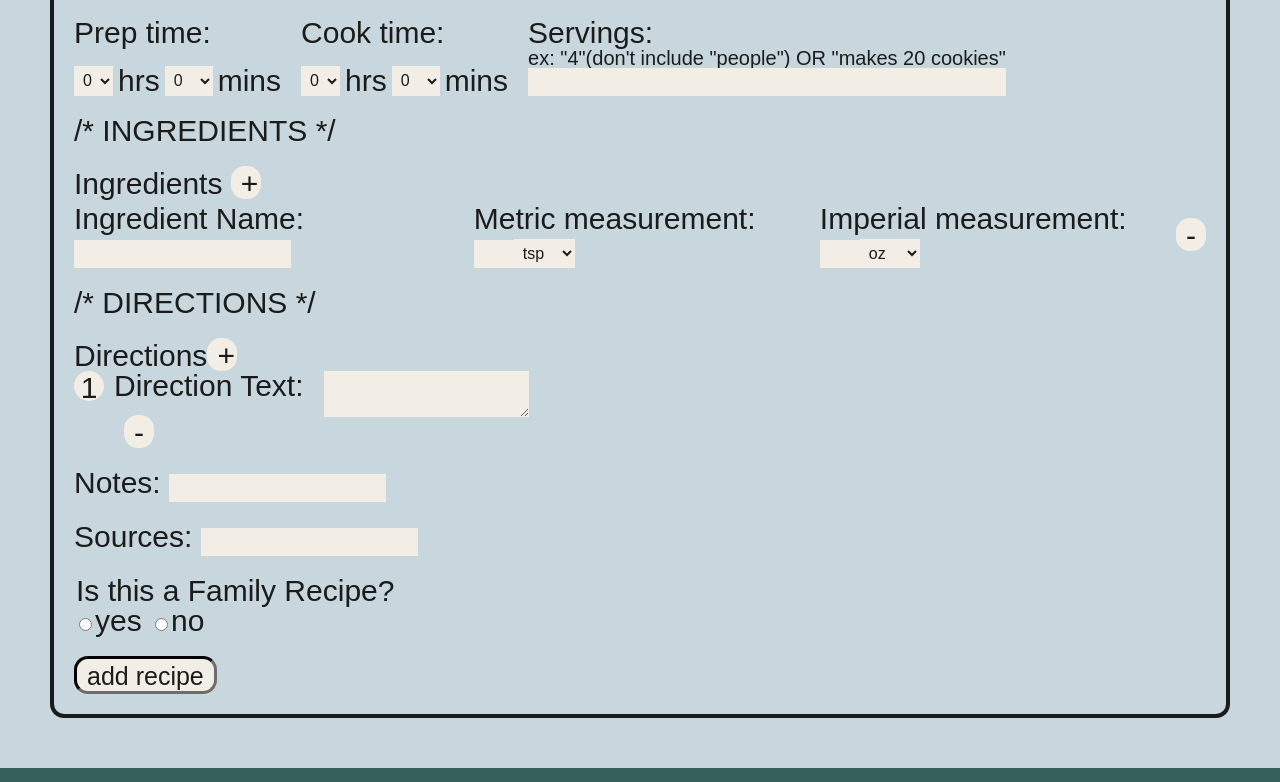
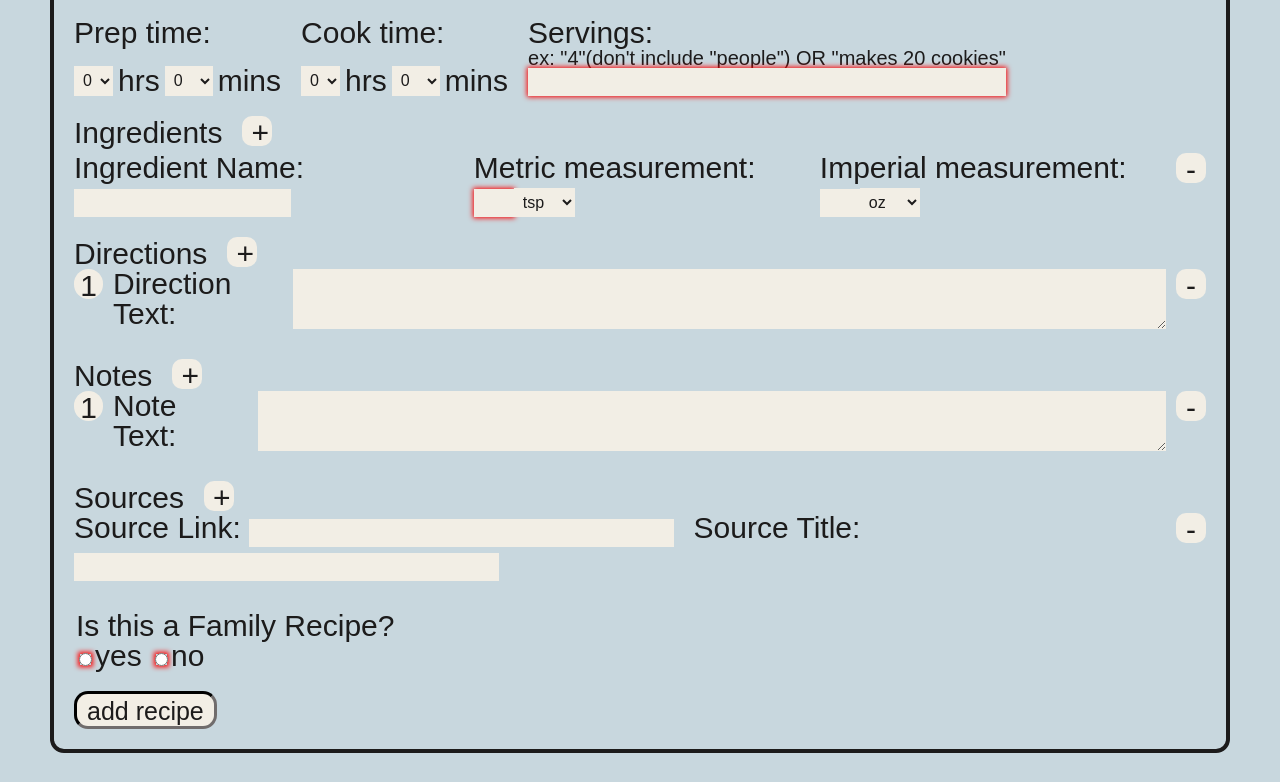
Before and after one commit to CJgett/gettinger-recipes, a Next.js app: page /add-recipe in a window 1280 px wide. Shown: the part 1038-1820 px from the top of the page. Built offline with nearby package versions, Linux system fonts and the light colour scheme; a web font is replaced by a local one.

Commit message:
add final fields, start be

```diff
--- a/app/add-recipe/page.jsx
+++ b/app/add-recipe/page.jsx
@@ -5,9 +5,11 @@ import '../styles/admin.css'
 import DurationInputField from '../components/form-components/DurationInputField.jsx'
 import IngredientField from '../components/form-components/NewIngredientField.jsx'
 import DirectionField from '../components/form-components/NewDirectionField.jsx'
-
+import SourceField from '../components/form-components/SourceField.jsx'
+import FieldType from '../constants/FieldType.jsx'
 
 export default function AddRecipePage() {
+
   /* setup INGREDIENTS */
   const [ingredientIDCounter, setIngredientIDCounter] = useState(0);
   const initialIngredientField = new IngredientField(ingredientIDCounter);
@@ -15,48 +17,58 @@ export default function AddRecipePage() {
 
   /* setup DIRECTIONS */
   const [directionIDCounter, setDirectionIDCounter] = useState(0);
-  const initialDirectionField = new DirectionField(directionIDCounter);
+  const initialDirectionField = new DirectionField(directionIDCounter, true);
   const [directionArray, setDirectionArray] = useState([{'key': directionIDCounter, 'directionField': initialDirectionField}]);
 
-function addNewDirection(e) {
+  /* setup NOTES */
+  const [noteIDCounter, setNoteIDCounter] = useState(0);
+  const initialNoteField = new DirectionField(noteIDCounter, false);
+  const [noteArray, setNoteArray] = useState([{'key': noteIDCounter, 'noteField': initialNoteField}]);
+
+  /* setup SOURCES */
+  const [sourceIDCounter, setSourceIDCounter] = useState(0);
+  const initialSourceField = new SourceField(sourceIDCounter);
+  const [sourceArray, setSourceArray] = useState([{'key': sourceIDCounter, 'sourceField': initialSourceField}]);
+
+
+  function addNewField(e, fieldType) {
     e.preventDefault();
-    let newID = directionIDCounter;
+    let idCounter, counterSettingFunction, objectToBeAdded, fieldArray, arraySettingFunction, fieldName;
+
+    if (fieldType === FieldType.Ingredient) {
+      idCounter = ingredientIDCounter, counterSettingFunction = setIngredientIDCounter,
+        objectToBeAdded = new IngredientField(ingredientIDCounter + 1), fieldArray = ingredientArray,
+        arraySettingFunction = setIngredientArray, fieldName = 'ingredientField';
+    } else if (fieldType === FieldType.Direction) {
+      idCounter = directionIDCounter, counterSettingFunction = setDirectionIDCounter,
+        objectToBeAdded = new DirectionField(directionIDCounter + 1, true), fieldArray = directionArray,
+        arraySettingFunction = setDirectionArray, fieldName = 'directionField';
+    } else if (fieldType === FieldType.Note) {
+      idCounter = noteIDCounter, counterSettingFunction = setNoteIDCounter,
+        objectToBeAdded = new DirectionField(noteIDCounter + 1, false), fieldArray = noteArray,
+        arraySettingFunction = setNoteArray, fieldName = 'noteField';
+    } else if (fieldType === FieldType.Source) {
+      idCounter = sourceIDCounter, counterSettingFunction = setSourceIDCounter,
+        objectToBeAdded = new SourceField(sourceIDCounter + 1), fieldArray = sourceArray,
+        arraySettingFunction = setSourceArray, fieldName = 'sourceField';
+    } else {
+      console.log("NOTHING HAPPENED HAHAHA stoopid");
+      return;
+    }
+
+    let newID = idCounter;
     newID++;
-    setDirectionIDCounter(newID);
-    let newDirectionArray = directionArray.slice(0);
-    let nextDirectionField = new DirectionField(newID);
-    newDirectionArray.push({'key': newID, 'directionField': nextDirectionField});
-    setDirectionArray(newDirectionArray);
+    counterSettingFunction(newID);
+    let newArray = fieldArray.slice(0);
+    let nextField = objectToBeAdded;
+    newArray.push({'key': newID, [fieldName]: nextField});
+    arraySettingFunction(newArray);
   }
 
-  function deleteThisField(e, id) {
+  function deleteThisField(e, id, fieldArray, arraySettingFunction) {
     e.preventDefault();
-    if (directionArray.length > 1) {
-      setDirectionArray((prevArray) => {
-        let updatedArray = prevArray.slice(0);
-        updatedArray.splice(updatedArray.findIndex((element) => element.key == id), 1);
-        return updatedArray;
-      });
-    }
-  }
-  /* setup NOTES */
-
-
-  function addNewIngredient(e) {
-    e.preventDefault();
-    let newID = ingredientIDCounter;
-    newID++;
-    setIngredientIDCounter(newID);
-    let newIngredientArray = ingredientArray.slice(0);
-    let nextIngredField = new IngredientField(newID);
-    newIngredientArray.push({'key': newID, 'ingredientField': nextIngredField});
-    setIngredientArray(newIngredientArray);
-  }
-
-  function deleteThisIngredient(e, id) {
-    e.preventDefault();
-    if (ingredientArray.length > 1) {
-      setIngredientArray((prevArray) => {
+    if (fieldArray.length > 1) {
+      arraySettingFunction((prevArray) => {
         let updatedArray = prevArray.slice(0);
         updatedArray.splice(updatedArray.findIndex((element) => element.key == id), 1);
         return updatedArray;
@@ -64,68 +76,82 @@ function addNewDirection(e) {
     }
   }
 
+  function addRecipeToDB(formData) {
+    const recipeAuthor = formData.get("recipe-author");
+    const prepTimeHrs = formData.get("prep_time_hrs");
+    const prepTimeMins = formData.get("prep_time_mins");
+    const picAltText = formData.get("pic_alt");
+    console.log(recipeAuthor);
+    console.log(picAltText);
+    console.log(prepTimeHrs +"hrs, " + prepTimeMins + "mins");
+    console.log("submitted");
+  }
+
   return (
     <section className="add-recipe-page">
       <h2>Add New Recipe</h2>
-      <form action="" method="get" name="add new recipe">
+      <form action={addRecipeToDB} name="add new recipe">
         <div className="form-group">
           <div className="form-question">
+            <label htmlFor="recipe-author">Recipe Author: </label>
+            <input name="recipe-author" id="recipe-author" />
+          </div>
+          <div className="form-question">
             <label htmlFor="name_en">English Name: </label>
-            <input id="name_en" required />
+            <input name="name_en" id="name_en" required />
           </div>
           <div className="form-question">
             <label htmlFor="name_kr">Korean Name: </label>
-            <input id="name_kr" required />
+            <input name="name_kr" id="name_kr" required />
           </div>
         </div>
         <div className="form-group pic">
           <div className="form-question">
             <label htmlFor="pic">Picture of finished dish: </label>
-            <input type="file" id="pic">
+            <input type="file" name="recipe_pic" id="pic">
             </input>
           </div>
           <div className="form-question">
             <label htmlFor="pic_alt" type="textarea">Alternative text for recipe picture: </label>
-            <textarea id="pic_alt" required />
+            <textarea id="pic_alt" name="pic_alt" required />
           </div>
         </div>
         <div className="form-group details">
           <div className="form-question">
             <label htmlFor="prep_time">Prep time: </label>
-           <DurationInputField overallID="prep_time" />
+           <DurationInputField fieldID="prep_time" />
           </div>
           <div className="form-question">
             <label htmlFor="cook_time">Cook time: </label>
-           <DurationInputField overallID="cook_time" />
+           <DurationInputField fieldID="cook_time" />
           </div>
           <div className="form-question">
             <label htmlFor="servings">Servings: </label>
             <span>ex: "4"(don't include "people") OR "makes 20 cookies"</span>
-            <input id="servings" required />
+            <input id="servings" name="servings" required />
           </div>
         </div>
 
-       /* INGREDIENTS */
+        {/* INGREDIENTS */}
 
-        <div id="ingredients" className="form-question">
+        <div id="ingredients" className="form-question ingredients">
           <div>
-            <label htmlFor="ingredients">Ingredients </label>
-
-            <button className="new-field-button" onClick={(e) => {addNewIngredient(e)}} title="add new ingredient">+</button>
+            Ingredients
+            <button className="new-field-button" onClick={(e) => {addNewField(e, FieldType.Ingredient)}} title="add new ingredient">+</button>
           </div>
               {ingredientArray.map((ingredient) => (
                 <div className="ingredient-group" key={ingredient.key}>
                   {ingredient.ingredientField}
-                  <button className="delete-field-button" onClick={(e) => {deleteThisIngredient(e, ingredient.key)}} title="delete this ingredient">-</button>
+                  <button className="delete-field-button" onClick={(e) => {deleteThisField(e, ingredient.key, ingredientArray, setIngredientArray)}} title="delete this ingredient">-</button>
                 </div>
               ))}
         </div>
 
-        /* DIRECTIONS */
+        {/* DIRECTIONS */}
 
         <div className="form-question directions">
           Directions
-          <button className="new-field-button" onClick={(e) => {addNewDirection(e)}} title="add new direction">
+          <button className="new-field-button" onClick={(e) => {addNewField(e, FieldType.Direction)}} title="add new direction">
             +
           </button>
           {directionArray.map((direction, index) => (
@@ -135,7 +161,7 @@ function addNewDirection(e) {
               </span>
               <div className="direction">
                 {direction.directionField}
-                <button className="delete-field-button" onClick={(e) => {deleteThisField(e, direction.key)}} title="delete this direction">
+                <button className="delete-field-button" onClick={(e) => {deleteThisField(e, direction.key, directionArray, setDirectionArray)}} title="delete this direction">
                   -
                 </button>
               </div>
@@ -143,22 +169,55 @@ function addNewDirection(e) {
           ))}
         </div>
 
+        {/* NOTES */}
 
-        <div className="form-question">
-          <label htmlFor="notes_en">Notes: </label>
-          <input id="notes_en" required />
+        <div className="form-question notes">
+          Notes
+          <button className="new-field-button" onClick={(e) => {addNewField(e, FieldType.Note)}} title="add new note">
+            +
+          </button>
+          {noteArray.map((note, index) => (
+            <div key={note.key}>
+              <span className="note-number">
+                {index + 1}
+              </span>
+              <div className="note">
+                {note.noteField}
+                <button className="delete-field-button" onClick={(e) => {deleteThisField(e, note.key, noteArray, setNoteArray)}} title="delete this note">
+                  -
+                </button>
+              </div>
+            </div>
+          ))}
         </div>
-        <div className="form-question">
-          <label htmlFor="sources">Sources: </label>
-          <input id="sources" required />
+
+        {/* SOURCES */}
+
+        <div className="form-question sources">
+          <div>
+            Sources
+            <button className="new-field-button" onClick={(e) => {addNewField(e, FieldType.Source)}} title="add new source">
+              +
+            </button>
+            {sourceArray.map((source) => (
+              <div key={source.key}>
+                {source.sourceField}
+                <button className="delete-field-button" onClick={(e) => {deleteThisField(e, source.key, sourceArray, setSourceArray)}} title="delete this source">
+                    -
+                </button>
+              </div>
+
+            ))}
+          </div>
         </div>
+
         <div className="form-question">
           <fieldset>
             <legend>Is this a Family Recipe?</legend>
             <div>
-              <input id="family_recipe_yes" name="family_recipe" type="radio" />
+              <input required id="family_recipe_yes" name="family_recipe" type="radio" />
               <label htmlFor="family_recipe_yes">yes </label>
-              <input id="family_recipe_no" name="family_recipe" type="radio" />
+              <input required id="family_recipe_no" name="family_recipe" type="radio" />
               <label htmlFor="family_recipe_no">no </label>
             </div>
           </fieldset>
--- a/app/components/form-components/NewDirectionField.jsx
+++ b/app/components/form-components/NewDirectionField.jsx
@@ -1,8 +1,8 @@
-export default function NewDirectionField(directionKey) {
+export default function NewDirectionField(directionKey, isDirection) {
   return (
     <div className={`direction-field-${directionKey} form-group`}>
-      <label htmlFor={`direction-${directionKey}`} type="textarea">Direction Text: </label>
-      <textarea id={`direction-${directionKey}`} required />
+      <label htmlFor={`direction-${directionKey}`} type="textarea">{isDirection ? "Direction Text:" : "Note Text:"}</label>
+      <textarea id={`direction-${directionKey}`} />
     </div>
   );
 }
--- /dev/null
+++ b/app/components/form-components/SourceField.jsx
@@ -0,0 +1,10 @@
+export default function SourceField(sourceKey) {
+  return (
+    <div className="source">
+      <label htmlFor={`source-link-${sourceKey}`}>Source Link: </label>
+      <input type="url" id={`source-link-${sourceKey}`} />
+      <label htmlFor={`source-title-${sourceKey}`}>Source Title: </label>
+      <input id={`source-title-${sourceKey}`} />
+    </div>
+  );
+}
--- /dev/null
+++ b/app/constants/FieldType.jsx
@@ -0,0 +1,8 @@
+export const FieldType = {
+  Ingredient: "Ingredient",
+  Direction : "Direction",
+  Note: "Note",
+  Source: "Source",
+}
+
+export default FieldType;
--- a/app/styles/admin.css
+++ b/app/styles/admin.css
@@ -3,9 +3,11 @@
   display: flex;
   flex-direction: column;
   align-items: center;
+
   &> h2 {
     margin-bottom: var(--padding-horizontal);
   }
+
   & form {
     display: flex;
     flex-direction: column;
@@ -57,7 +59,6 @@
 
       & .ingredient-group {
         display: flex;
-        align-items: center;
 
         & input[type="number"] {
           max-width: 30px;
@@ -66,20 +67,27 @@
 
       & .new-field-button, .delete-field-button {
         border: none;
+        border-radius: 10px;
         font-size: 30px;
-        line-height: 30px;
+        line-height: 28px;
         width: 30px;
+        height: 30px;
+      }
+
+      .new-field-button {
+        padding-left: 9px;
+        margin-left: 20px;
       }
 
       .delete-field-button {
-      margin-left: 10px;
-      margin-top: -2px;
+        margin-left: 10px;
       }
 
       &#ingredients {
         display: flex;
         flex-direction: column;
         gap: 5px;
+
       }
 
       &> span {
@@ -91,7 +99,8 @@
       }
     }
 
-    & .directions {
+    & .directions, .notes {
+
       &> div {
         display: flex;
         align-items: top;
@@ -105,8 +114,63 @@
           line-height: 33px;
           text-align: center;
         }
+
+        .direction, .note {
+          width: 100%;
+          display: flex;
+          margin-bottom: 10px;
+
+          .form-group {
+            flex: 10;
+            display: flex;
+
+            label {
+              min-width: 125px;
+            }
+
+            textarea {
+              width: 97%;
+            }
+
+            @media only screen and (max-width: 768px) {
+              flex-direction: column;
+              gap: 0px;
+            }
+          }
+
+          @media only screen and (max-width: 768px) {
+            margin-bottom: 0px;
+
+            button {
+              align-self: flex-start;
+              margin-top: 30px;
+            }
+          }
+        }
       }
     }
+
+    .sources {
+
+      &>div > div {
+        display: flex;
+
+        .source {
+          margin-bottom: 10px;
+          width: 100%;
+
+          & input {
+           width: calc((100% - 263px)/2);
+
+            &:first-of-type {
+              margin-right: 20px;
+            }
+          }
+        }
+      }
+    }
+    input:invalid {
+  box-shadow: 0 0 5px 1px red;
+}
   }
-
 }
```
Also changed, not shown: app/components/form-components/DurationInputField.jsx (+6 -6 lines).
